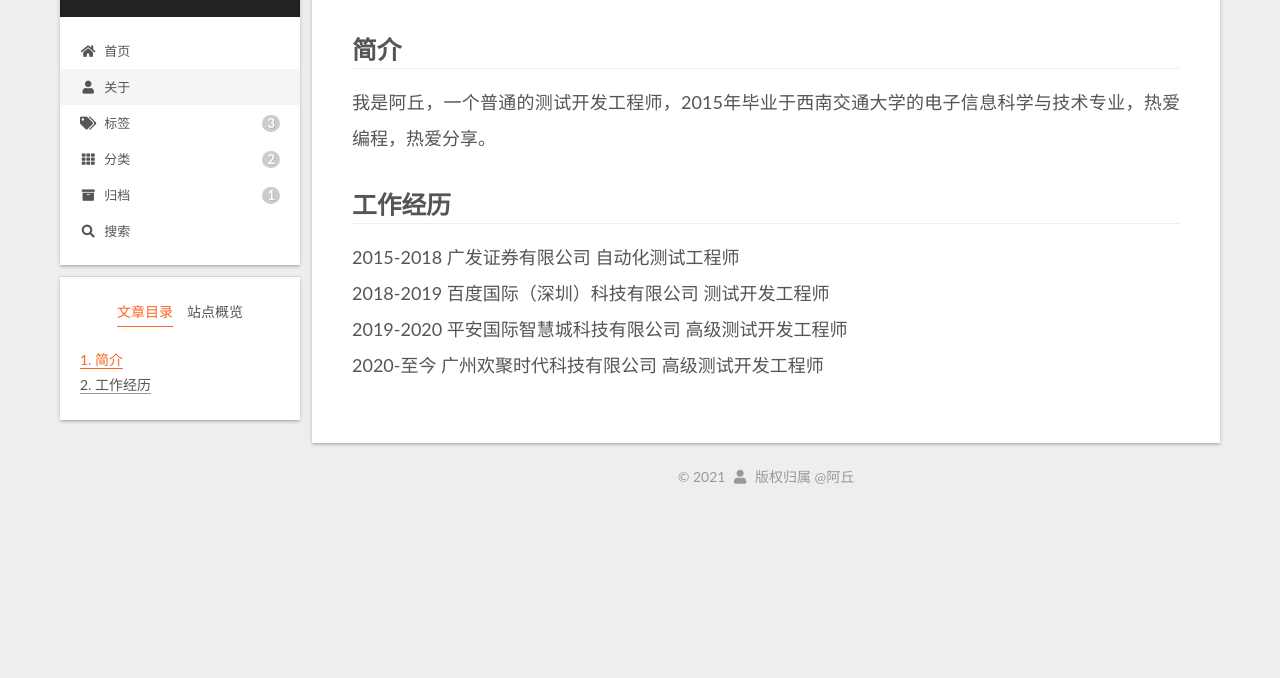
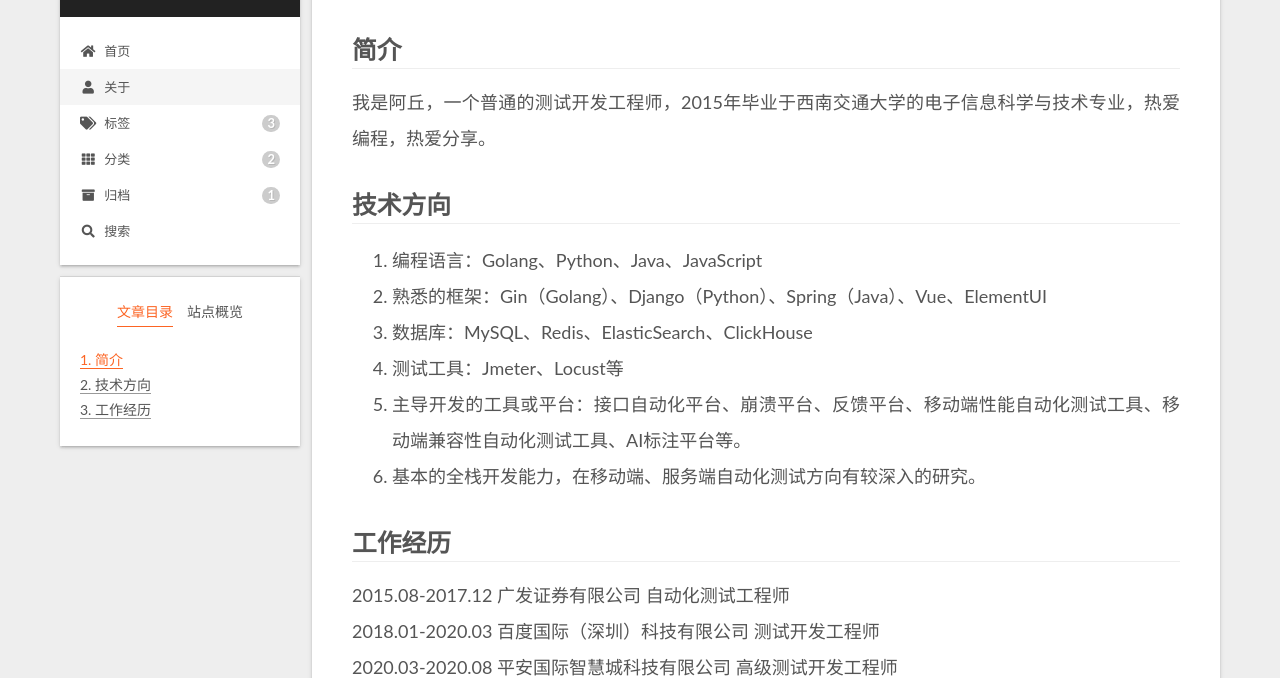
Before and after one commit to Aqiu007/myblog, a plain HTML site: page about/index.html in a window 1280 px wide. Shown: the part 123-801 px from the top of the page. Drawn offline with nearby package versions, Linux system fonts and the light colour scheme; some packages are replaced by stand-ins of ours; a script that the page names is missing.

Commit message:
Site updated: 2021-03-06 17:07:58

```diff
--- a/about/index.html
+++ b/about/index.html
@@ -23,15 +23,15 @@
     var NexT = window.NexT || {};
     var CONFIG = {"hostname":"example.com","root":"/","images":"/images","scheme":"Gemini","version":"8.2.2","exturl":false,"sidebar":{"position":"left","display":"post","padding":18,"offset":12},"copycode":false,"bookmark":{"enable":false,"color":"#222","save":"auto"},"fancybox":false,"mediumzoom":false,"lazyload":false,"pangu":false,"comments":{"style":"tabs","active":null,"storage":true,"lazyload":false,"nav":null},"motion":{"enable":true,"async":false,"transition":{"post_block":"fadeIn","post_header":"fadeInDown","post_body":"fadeInDown","coll_header":"fadeInLeft","sidebar":"fadeInUp"}},"prism":false,"i18n":{"placeholder":"搜索...","empty":"没有找到任何搜索结果：${query}","hits_time":"找到 ${hits} 个搜索结果（用时 ${time} 毫秒）","hits":"找到 ${hits} 个搜索结果"},"path":"/search.xml","localsearch":{"enable":true,"trigger":"auto","top_n_per_article":1,"unescape":false,"preload":false}};
   </script>
-<meta name="description" content="简介我是阿丘，一个普通的测试开发工程师，2015年毕业于西南交通大学的电子信息科学与技术专业，热爱编程，热爱分享。 工作经历2015-2018 广发证券有限公司 自动化测试工程师2018-2019 百度国际（深圳）科技有限公司 测试开发工程师2019-2020 平安国际智慧城科技有限公司 高级测试开发工程师2020-至今  广州欢聚时代科技有限公司 高级测试开发工程师">
+<meta name="description" content="简介我是阿丘，一个普通的测试开发工程师，2015年毕业于西南交通大学的电子信息科学与技术专业，热爱编程，热爱分享。 技术方向 编程语言：Golang、Python、Java、JavaScript 熟悉的框架：Gin（Golang）、Django（Python）、Spring（Java）、Vue、ElementUI 数据库：MySQL、Redis、ElasticSearch、ClickHouse 测">
 <meta property="og:type" content="website">
 <meta property="og:title" content="关于我">
 <meta property="og:url" content="http://example.com/about/index.html">
 <meta property="og:site_name" content="阿丘的博客">
-<meta property="og:description" content="简介我是阿丘，一个普通的测试开发工程师，2015年毕业于西南交通大学的电子信息科学与技术专业，热爱编程，热爱分享。 工作经历2015-2018 广发证券有限公司 自动化测试工程师2018-2019 百度国际（深圳）科技有限公司 测试开发工程师2019-2020 平安国际智慧城科技有限公司 高级测试开发工程师2020-至今  广州欢聚时代科技有限公司 高级测试开发工程师">
+<meta property="og:description" content="简介我是阿丘，一个普通的测试开发工程师，2015年毕业于西南交通大学的电子信息科学与技术专业，热爱编程，热爱分享。 技术方向 编程语言：Golang、Python、Java、JavaScript 熟悉的框架：Gin（Golang）、Django（Python）、Spring（Java）、Vue、ElementUI 数据库：MySQL、Redis、ElasticSearch、ClickHouse 测">
 <meta property="og:locale" content="zh_CN">
 <meta property="article:published_time" content="2021-03-06T05:30:23.000Z">
-<meta property="article:modified_time" content="2021-03-06T05:41:41.274Z">
+<meta property="article:modified_time" content="2021-03-06T09:07:31.270Z">
 <meta property="article:author" content="阿丘">
 <meta property="article:tag" content="测试">
 <meta property="article:tag" content="测试开发">
@@ -199,7 +199,7 @@
       <div class="sidebar-panel-container">
         <!--noindex-->
         <div class="post-toc-wrap sidebar-panel">
-            <div class="post-toc animated"><ol class="nav"><li class="nav-item nav-level-2"><a class="nav-link" href="#%E7%AE%80%E4%BB%8B"><span class="nav-number">1.</span> <span class="nav-text">简介</span></a></li><li class="nav-item nav-level-2"><a class="nav-link" href="#%E5%B7%A5%E4%BD%9C%E7%BB%8F%E5%8E%86"><span class="nav-number">2.</span> <span class="nav-text">工作经历</span></a></li></ol></div>
+            <div class="post-toc animated"><ol class="nav"><li class="nav-item nav-level-2"><a class="nav-link" href="#%E7%AE%80%E4%BB%8B"><span class="nav-number">1.</span> <span class="nav-text">简介</span></a></li><li class="nav-item nav-level-2"><a class="nav-link" href="#%E6%8A%80%E6%9C%AF%E6%96%B9%E5%90%91"><span class="nav-number">2.</span> <span class="nav-text">技术方向</span></a></li><li class="nav-item nav-level-2"><a class="nav-link" href="#%E5%B7%A5%E4%BD%9C%E7%BB%8F%E5%8E%86"><span class="nav-number">3.</span> <span class="nav-text">工作经历</span></a></li></ol></div>
         </div>
         <!--/noindex-->
 
@@ -290,7 +290,15 @@
 
       <div class="post-body">
           <h2 id="简介"><a href="#简介" class="headerlink" title="简介"></a>简介</h2><p>我是阿丘，一个普通的测试开发工程师，2015年毕业于西南交通大学的电子信息科学与技术专业，热爱编程，热爱分享。</p>
-<h2 id="工作经历"><a href="#工作经历" class="headerlink" title="工作经历"></a>工作经历</h2><p>2015-2018 广发证券有限公司 自动化测试工程师<br>2018-2019 百度国际（深圳）科技有限公司 测试开发工程师<br>2019-2020 平安国际智慧城科技有限公司 高级测试开发工程师<br>2020-至今  广州欢聚时代科技有限公司 高级测试开发工程师</p>
+<h2 id="技术方向"><a href="#技术方向" class="headerlink" title="技术方向"></a>技术方向</h2><ol>
+<li>编程语言：Golang、Python、Java、JavaScript</li>
+<li>熟悉的框架：Gin（Golang）、Django（Python）、Spring（Java）、Vue、ElementUI</li>
+<li>数据库：MySQL、Redis、ElasticSearch、ClickHouse</li>
+<li>测试工具：Jmeter、Locust等</li>
+<li>主导开发的工具或平台：接口自动化平台、崩溃平台、反馈平台、移动端性能自动化测试工具、移动端兼容性自动化测试工具、AI标注平台等。</li>
+<li>基本的全栈开发能力，在移动端、服务端自动化测试方向有较深入的研究。</li>
+</ol>
+<h2 id="工作经历"><a href="#工作经历" class="headerlink" title="工作经历"></a>工作经历</h2><p>2015.08-2017.12 广发证券有限公司 自动化测试工程师<br>2018.01-2020.03 百度国际（深圳）科技有限公司 测试开发工程师<br>2020.03-2020.08 平安国际智慧城科技有限公司 高级测试开发工程师<br>2020.09-至今  广州欢聚时代科技有限公司 高级测试开发工程师</p>
 
       </div>
 
```
